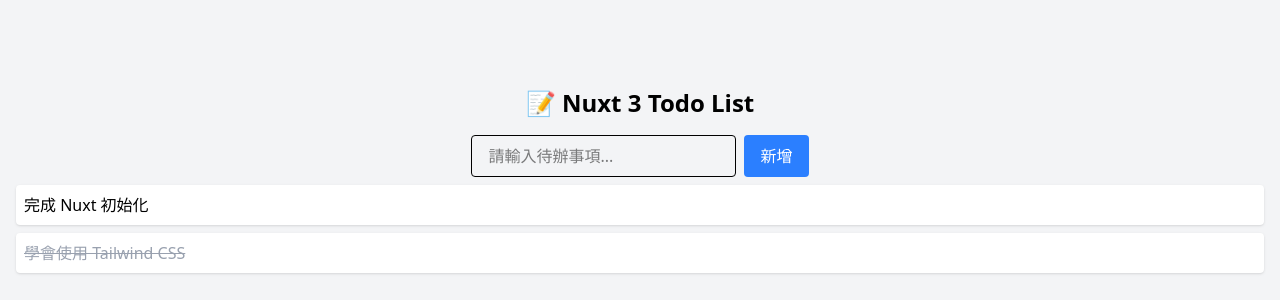
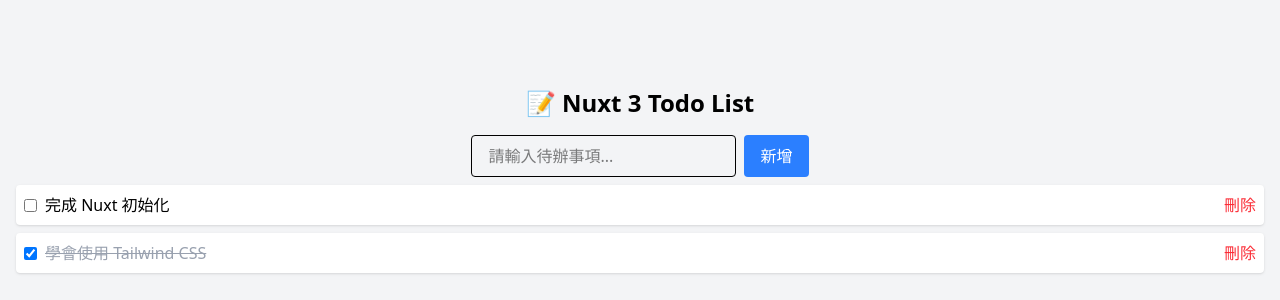
Before and after one commit to KenLin1996/nuxt3-todo, a Nuxt app: page / in a window 1280 px wide. Shown: the part 220-520 px from the top of the page. Built offline with nearby package versions, Linux system fonts and the light colour scheme.

Commit message:
feat: add toggle and delete functionality to todos

```diff
--- a/pages/index.vue
+++ b/pages/index.vue
@@ -7,6 +7,10 @@
 const todoText = ref<string>("");
 
 const todoStore = useTodoStore();
+
+// 切換狀態、刪除功能
+const { toggleTodo, deleteTodo } = todoStore;
+
 const { todos } = storeToRefs(todoStore);
 
 // 處理新增 Todo
@@ -47,9 +51,18 @@
           :key="todo.id"
           class="flex items-center justify-between bg-white p-2 rounded shadow"
         >
-          <span :class="{ 'line-through text-gray-400': todo.completed }">
-            {{ todo.text }}
-          </span>
+          <label class="flex items-center gap-2">
+            <input type="checkbox" v-model="todo.completed" />
+            <span :class="{ 'line-through text-gray-400': todo.completed }">
+              {{ todo.text }}
+            </span>
+          </label>
+          <button
+            @click="deleteTodo(todo.id)"
+            class="text-red-500 hover:text-red-700"
+          >
+            刪除
+          </button>
         </li>
       </ul>
     </div>
--- a/stores/todo.ts
+++ b/stores/todo.ts
@@ -19,8 +19,21 @@
     });
   };
 
+  //  切換完成狀態
+  const toggleTodo = (id: string) => {
+    const todo = todos.value.find((t) => t.id === id);
+    if (todo) todo.completed = !todo.completed;
+  };
+
+  //  刪除 todo
+  const deleteTodo = (id: string) => {
+    todos.value = todos.value.filter((t) => t.id !== id);
+  };
+
   return {
     todos,
     addTodo,
+    toggleTodo,
+    deleteTodo,
   };
 });
```
